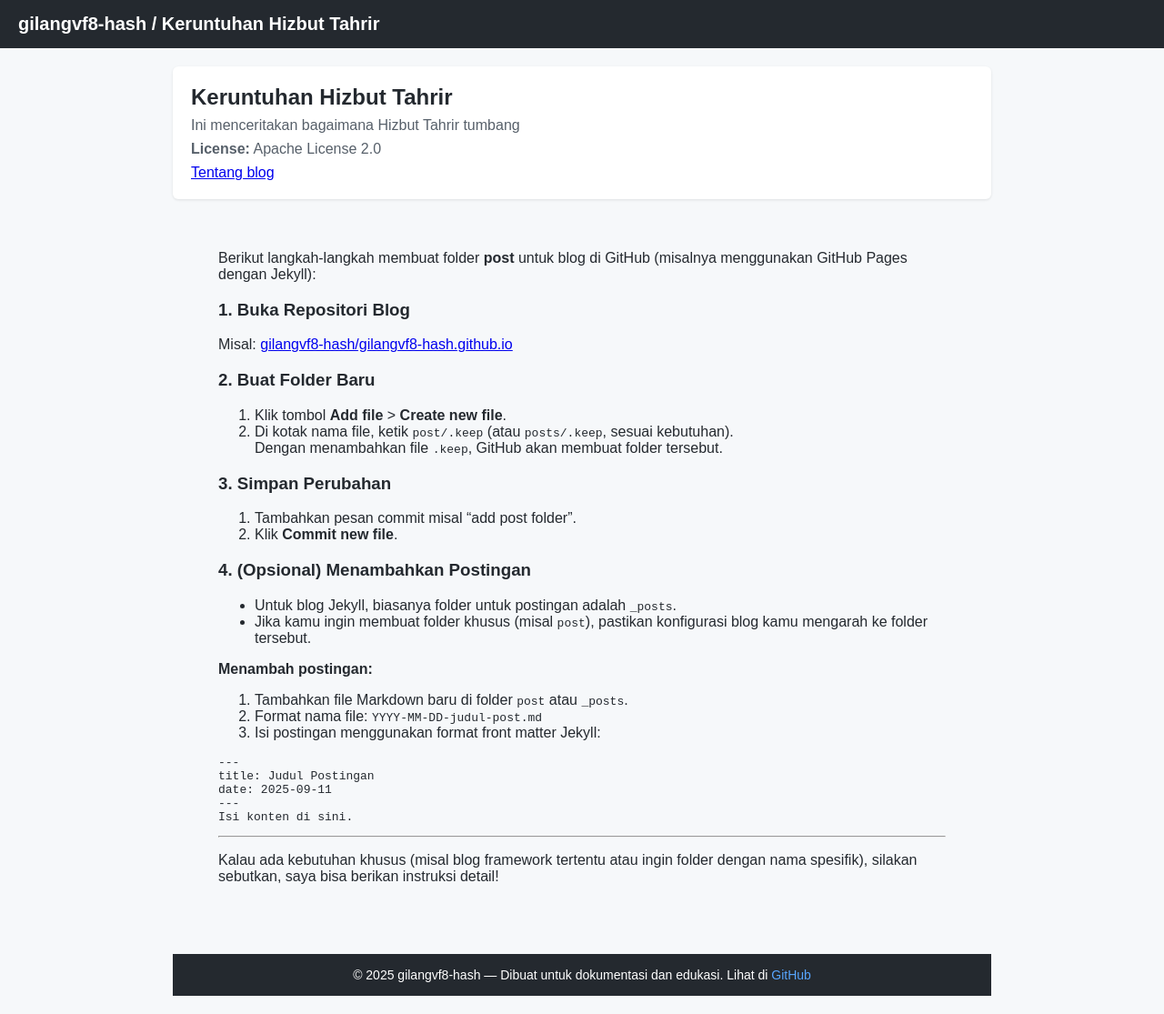
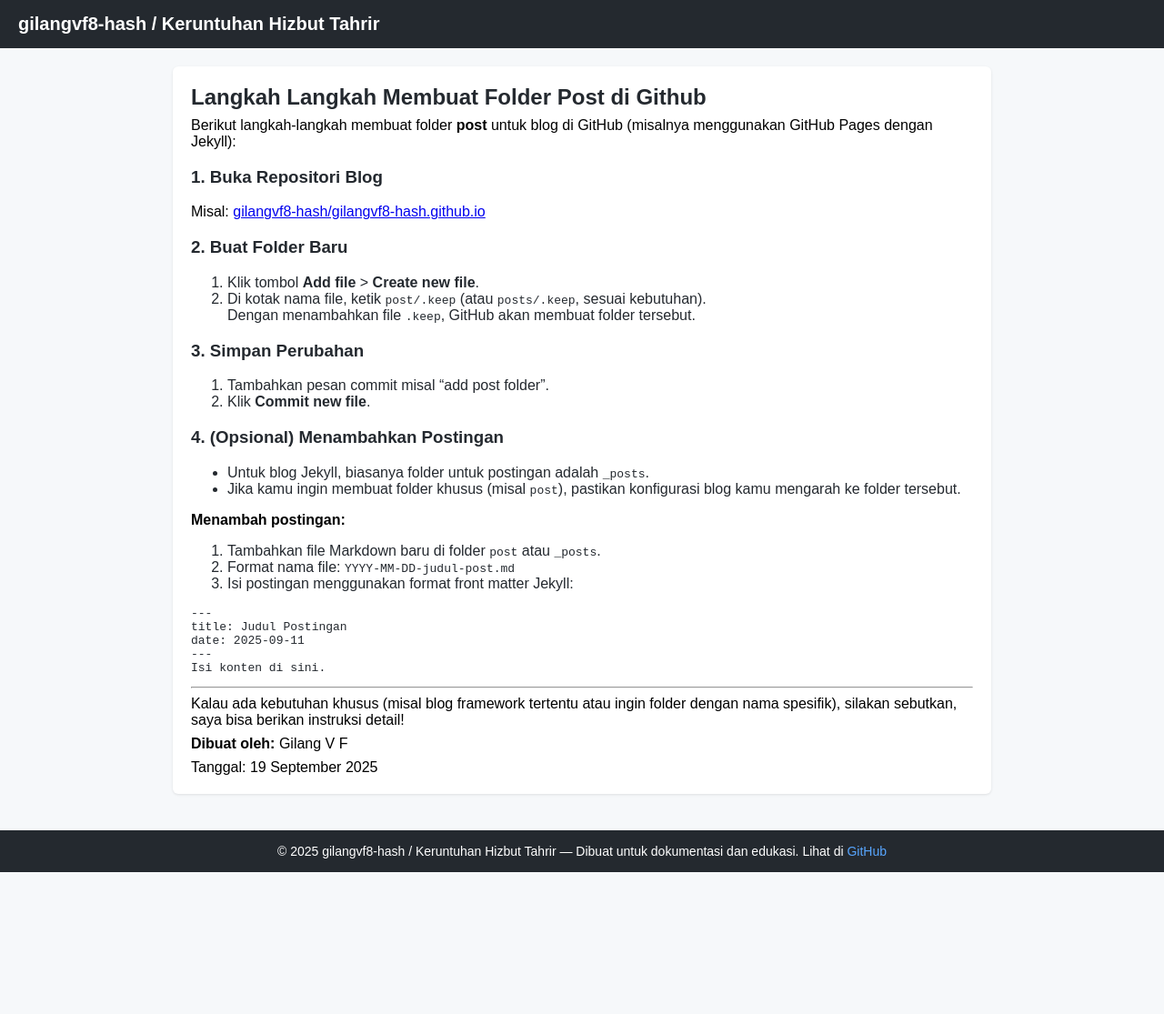
Before and after one commit to gilangvf8-hash/gilangvf8-hash.github.io, a Jekyll site: the page built from post/buat-blog.md, in a window 1280 px wide. Shown: the whole page at 91% size. Built offline with Jekyll 4.4.1, drawn with Linux system fonts in a browser that asks for light colours; our own code applies the rules of GitHub Pages for plain Markdown files; after the commit the page ends 959 px from its top, so only the background shows below that.

Commit message:
Update buat-blog.md

```diff
--- a/post/buat-blog.md
+++ b/post/buat-blog.md
@@ -1,3 +1,12 @@
+---
+layout: post
+title: "Langkah Langkah Membuat Folder Post di Github"
+description: "membuat folder di github"
+keywords: "Github, blog, artikel"
+date: 2025-09-19
+---
+
+
 Berikut langkah-langkah membuat folder **post** untuk blog di GitHub (misalnya menggunakan GitHub Pages dengan Jekyll):
 
 ### 1. Buka Repositori Blog
```
